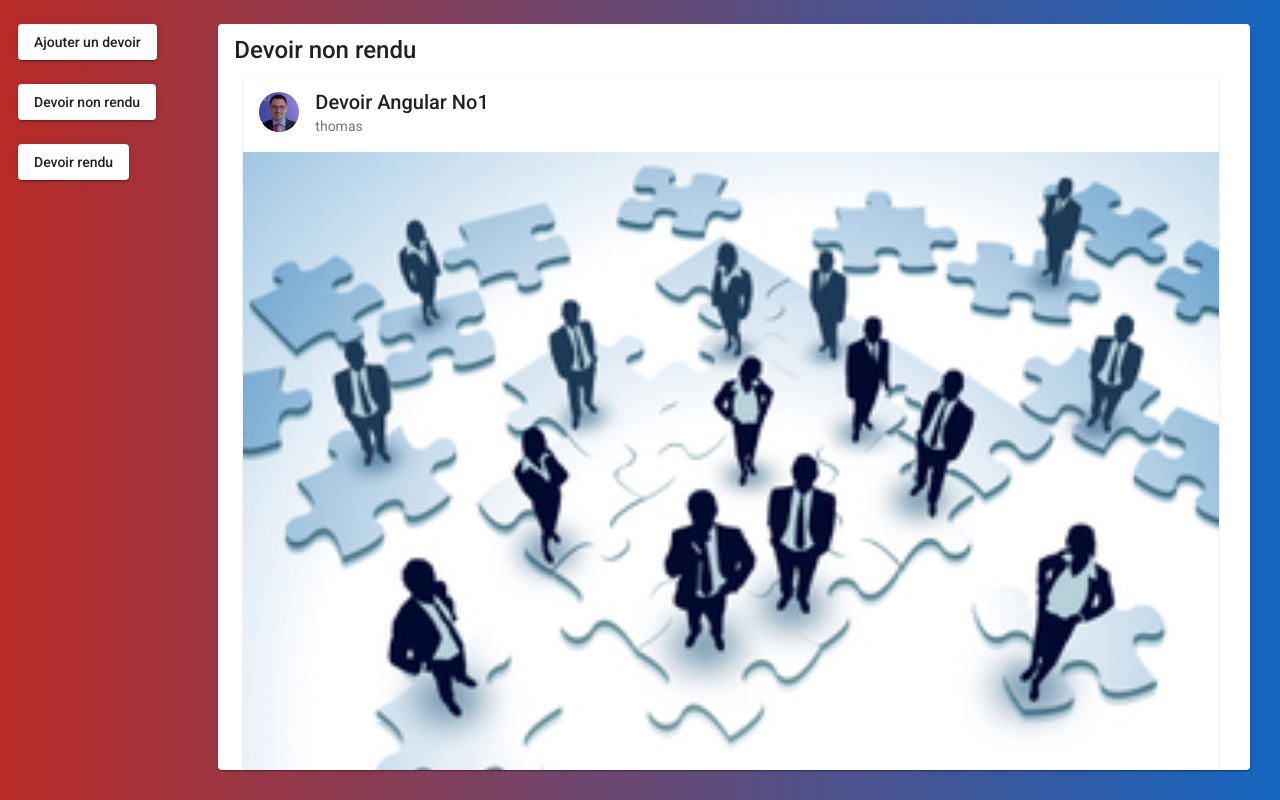
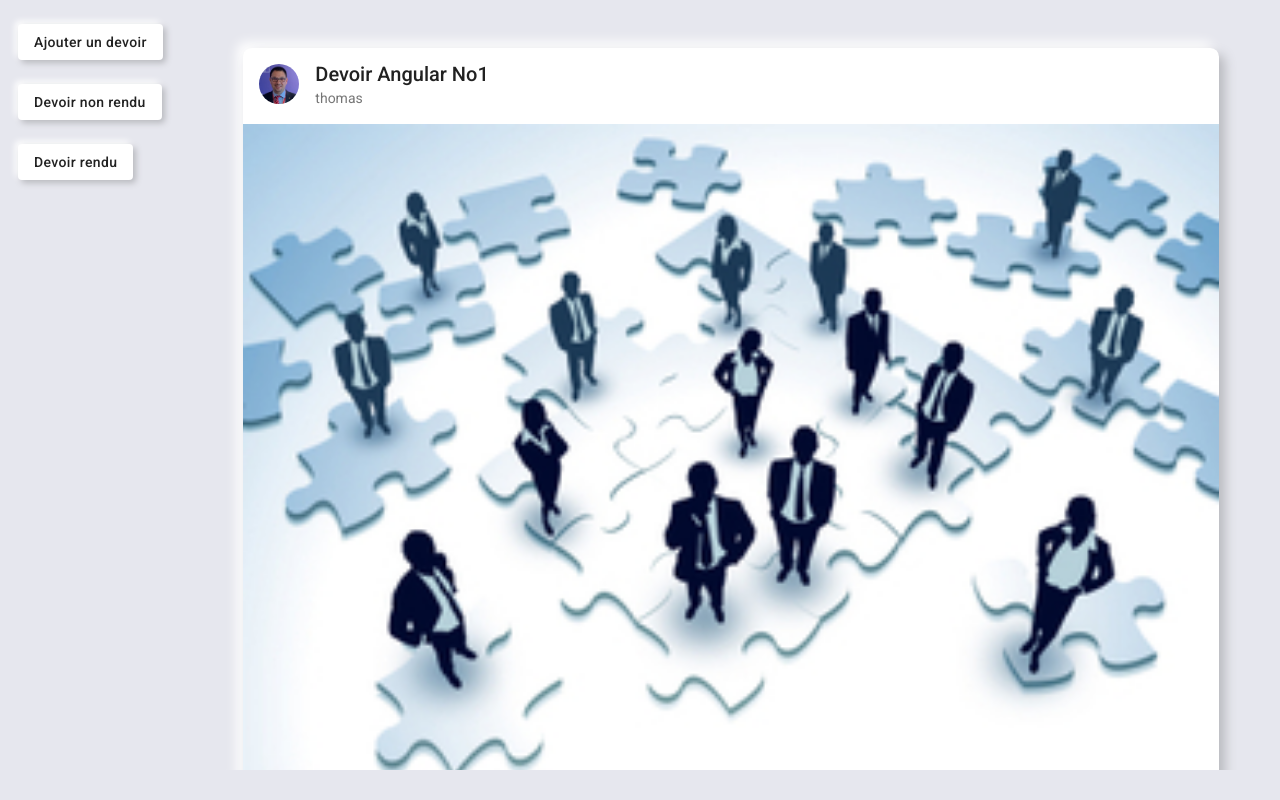
Before and after one commit to ThomasGauci/angular_projet, an Angular app in the folder Front/app/: page /acceuil in a window 1280 px wide. Built offline with nearby package versions, Linux system fonts and the light colour scheme.

Commit message:
debut css design

```diff
--- a/Front/app/src/app/assignments/assignments.component.css
+++ b/Front/app/src/app/assignments/assignments.component.css
@@ -3,24 +3,27 @@
     transition: 1s
     }
   .rendu-header-image {
-    background-image: url('https://i.pinimg.com/originals/a8/ab/c6/a8abc6117cbc3021060a9796b5579d26.jpg');
     background-size: cover;
+
   }
 
-.content {
-    padding: 16px;
-}
-
-.content > mat-card {
-    margin-bottom: 16px;
-}
+  .mat-card-avatar {
+    box-shadow: -6px -6px -12px #b8b9be,6px 6px -12px #fff!important;
+  }
 
 mat-card {
   overflow: auto;
   width: calc(100% - 30px);
   height: calc(100% - 30px);
+  box-shadow: 6px 6px 12px #b8b9be,-6px -6px 12px #fff!important;
+  border-radius: .55rem!important;
+  margin-bottom: 3rem!important;
 }
 
+.transparentback {
+  background-color: #ffffff00!important;
+  box-shadow: None!important;
+}
 mat-button-toggle-group {
     margin-left: 12px;
   }
@@ -28,3 +31,29 @@ mat-button-toggle-group {
   .example-header-image {
     background-size: cover;
   }
+
+  .onglets {
+    box-shadow: -6px -6px -12px #b8b9be,6px 6px -12px #fff!important;
+    border-radius: .55rem!important;
+}
+html {
+  overflow: scroll;
+  overflow-x: hidden;
+}
+::-webkit-scrollbar {
+  width: 0;  /* Remove scrollbar space */
+  background: transparent;  /* Optional: just make scrollbar invisible */
+}
+/* Optional: show position indicator in red */
+::-webkit-scrollbar-thumb {
+  background: #FF0000;
+}
+
+.badge-secondary {
+  box-shadow: inset 2px 2px 5px #b8b9be, inset -3px -3px 7px #fff;
+  background-color: transparent;
+}
+
+mat-card-image{
+  border-radius: .55rem!important;
+}
--- a/Front/app/src/app/assignments/assignments.component.html
+++ b/Front/app/src/app/assignments/assignments.component.html
@@ -1,4 +1,4 @@
-<div class="row" style="height:100%">
+<div class="onglets" class="row" style="height:100%">
     <div class="col pl-5 pt-4">
         <div class="row">
             <button (click)="changement(1)" mat-raised-button>Ajouter un devoir</button>
@@ -10,9 +10,9 @@
             <button (click)="changement(3)" mat-raised-button>Devoir rendu</button>
         </div>
     </div>
-    <div *ngIf="fenetre==1" class="col-10 pt-4" style="height:100%">
+    <div  *ngIf="fenetre==1" class="col-10 pt-4" style="height:100%">
         <mat-card>
-            <mat-card-title>Ajout d'un devoir</mat-card-title>
+            <!-- <mat-card-title>Ajout d'un devoir</mat-card-title> -->
             <div class="row">
                 <div class="col pt-4 pl-4">
                     <mat-form-field  appearance="outline">
@@ -64,11 +64,11 @@
         </mat-card>
     </div>
     <div *ngIf="fenetre==2" class="col-10 pt-4" style="height:100%">
-        <mat-card>
-            <mat-card-title>Devoir non rendu</mat-card-title>
-            <div *ngFor="let element of assignments">
+        <mat-card class="transparentback">
+            <!-- <mat-card-title>Devoir non rendu</mat-card-title> -->
+            <div  *ngFor="let element of assignments">
                 <div *ngIf="!element.rendu">
-                    <div class="row pl-4 pt-2">
+                    <div class="row pl-4 pt-2" >
                         <mat-card>
                             <mat-card-header>
                                 <div mat-card-avatar class="example-header-image" *ngIf="!!element.matiere" [ngStyle]="{'background-image': 'url(' +element.matiere.imageprof + ')'}"></div>
@@ -108,8 +108,8 @@
         </mat-card>
     </div>
     <div *ngIf="fenetre==3" class="col-10 pt-4" style="height:100%">
-        <mat-card>
-            <mat-card-title>Devoir rendu</mat-card-title>
+        <mat-card class="transparentback">
+            <!-- <mat-card-title>Devoir rendu</mat-card-title> -->
             <div *ngFor="let element of assignments">
                 <div *ngIf="element.rendu">
                     <div class="row pl-4 pt-2">
@@ -132,7 +132,7 @@
                                 </div>
                               </mat-card-content>
                             <mat-card-actions>
-                                <button mat-fab color="warn">
+                                <button class="btn" mat-fab color="warn">
                                     <mat-icon>delete</mat-icon>
                                 </button>
                                 <button mat-raised-button (click)="element.detail = !element.detail" color="primary">Detail</button>
--- a/Front/app/src/index.html
+++ b/Front/app/src/index.html
@@ -9,6 +9,8 @@
   <link rel="preconnect" href="https://fonts.gstatic.com">
   <link href="https://fonts.googleapis.com/css2?family=Roboto:wght@300;400;500&display=swap" rel="stylesheet">
   <link href="https://fonts.googleapis.com/icon?family=Material+Icons" rel="stylesheet">
+  <link rel="preconnect" href="https://fonts.gstatic.com">
+<link href="https://fonts.googleapis.com/css2?family=Nunito+Sans:ital,wght@0,200;0,300;0,400;1,200;1,300;1,400&display=swap" rel="stylesheet">
 </head>
 <body class="mat-typography">
   <app-root></app-root>
--- a/Front/app/src/styles.css
+++ b/Front/app/src/styles.css
@@ -3,7 +3,7 @@
 
 html, body { height: 100%; }
 body { margin: 0; font-family: Roboto, "Helvetica Neue", sans-serif; }
-
+/*
 .center-div {
     position: absolute;
     margin: auto;
@@ -214,24 +214,20 @@ a.socialIcon:hover,
 }
 
 .material-icons.color_white { color: #FFFFFF; }
-
-::ng-deep .mat-focused .mat-form-field-label {
-    /*change color of label*/
+*/
+/* ::ng-deep .mat-focused .mat-form-field-label {
     color: white !important;
    }
 
    ::ng-deep.mat-form-field-underline {
-    /*change color of underline*/
     background-color: white !important;
    }
 
    ::ng-deep.mat-form-field-ripple {
-    /*change color of underline when focused*/
     background-color: white !important;;
    }
 
    ::ng-deep .mat-form-field-label {
-    /*change color of label*/
     color: white !important;
    }
 
@@ -252,4 +248,23 @@ textarea:focus, input:focus {
     display: grid;
     grid-template-columns: repeat(3, 1fr);
     grid-auto-rows: 100px;
+}  */
+body {
+    margin: 0;
+    font-family: "Nunito Sans",sans-serif;
+    font-size: 1rem;
+    font-weight: 300;
+    line-height: 1.5;
+    color: #44476a;
+    text-align: left;
+    background-color: #e6e7ee;
 }
+
+button {
+    position: relative;
+    transition: all .2s ease;
+    letter-spacing: .025em;
+    font-size: 1rem;
+    border-color: #d1d9e6;
+    box-shadow: 3px 3px 6px #b8b9be, -3px -3px 6px #fff!important;
+}
```
